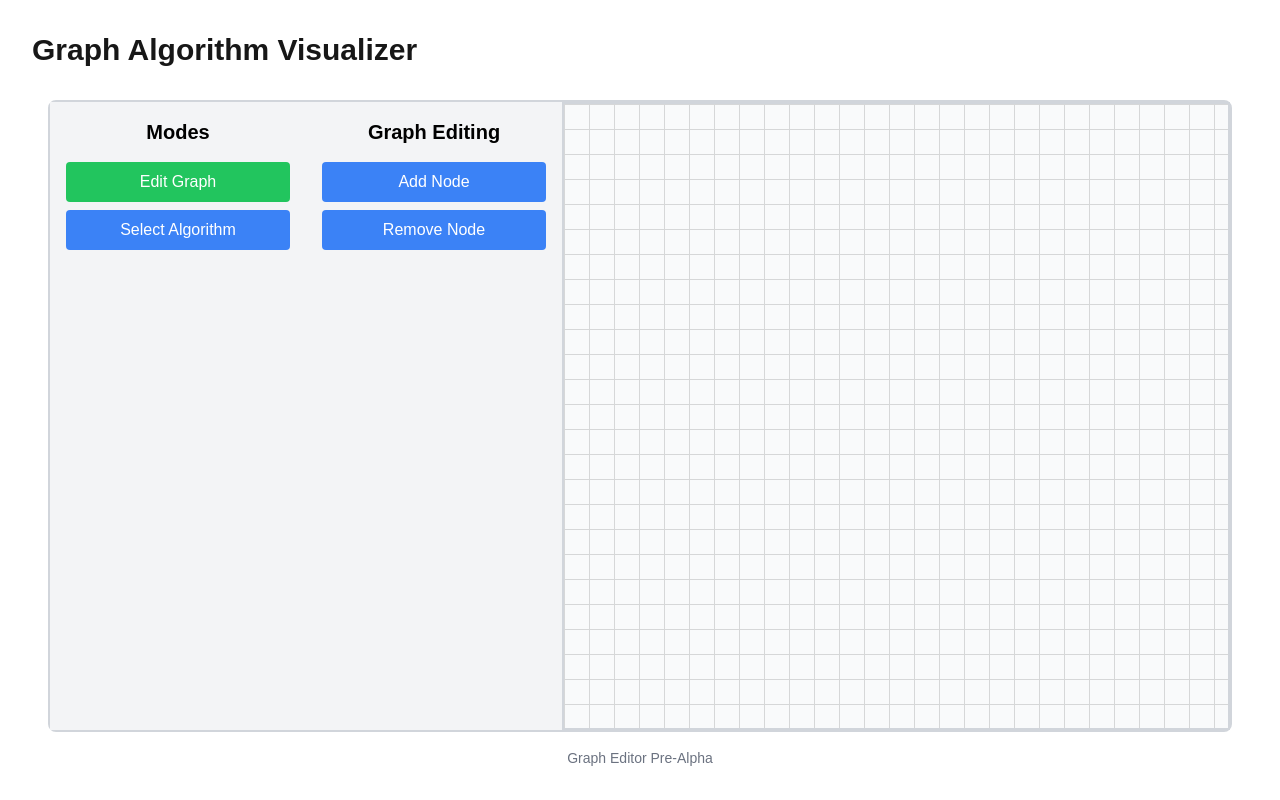
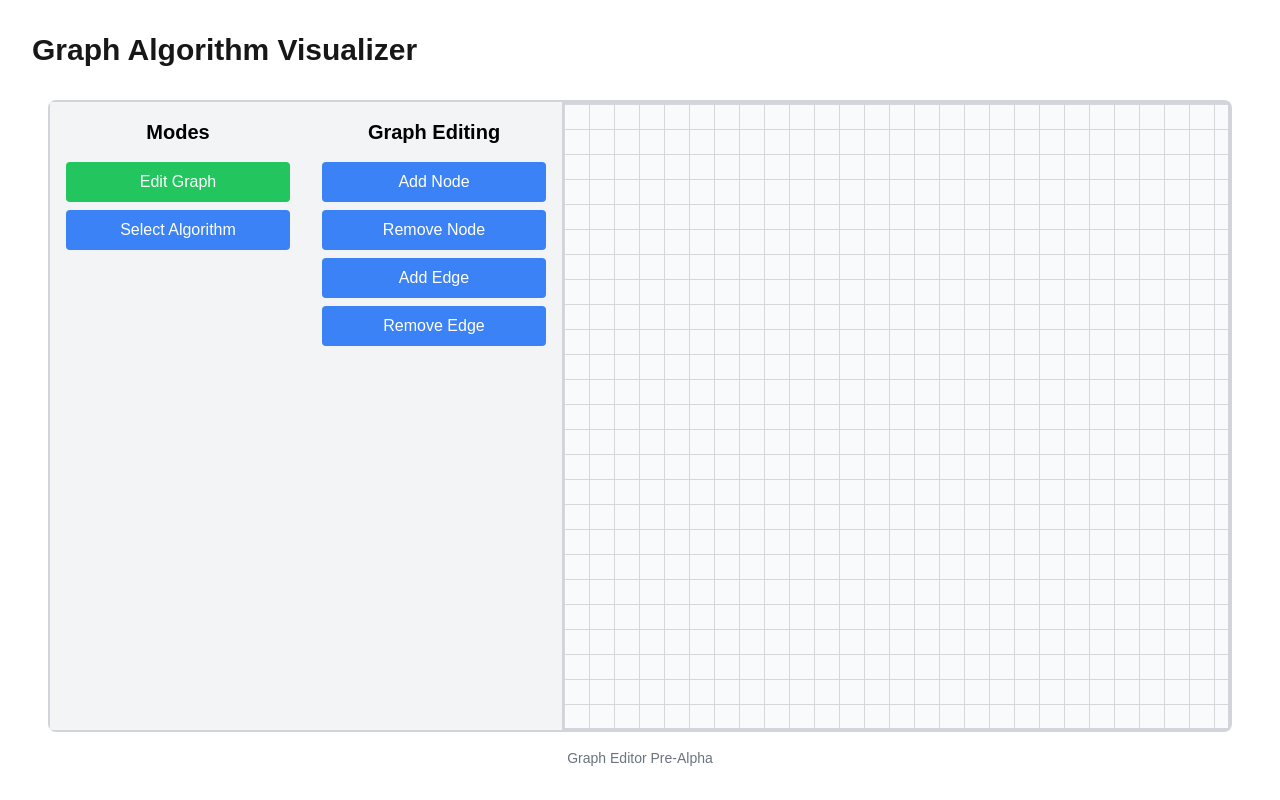
Before and after one commit to ALE-WET/graph-algorithm-visualizer, a Next.js app: page / in a window 1280 px wide. Built offline with nearby package versions, Linux system fonts and the light colour scheme.

Commit message:
added basic edge logic, missing rendering of the edges

```diff
--- a/app/components/GraphEditor.jsx
+++ b/app/components/GraphEditor.jsx
@@ -7,11 +7,16 @@ import ModeSelector from './ModeSelector';
 import GraphEditorControls from './GraphEditorControls.jsx';
 import AlgorithmControls from './AlgorithmControls';
 
+const CANVAS_SIZE = 100000; // Extremely large canvas size
+const INITIAL_OFFSET = CANVAS_SIZE / 2; // Center the initial view
+
 const GraphEditor = () => {
     // Mode and interaction states
     const [mode, setMode] = useState('edit');
     const [isAddingNodes, setIsAddingNodes] = useState(false);
     const [isRemovingNodes, setIsRemovingNodes] = useState(false);
+    const [isAddingEdge, setIsAddingEdge] = useState(false);
+    const [isRemovingEdge, setIsRemovingEdge] = useState(false);
 
     // Graph management hooks from context
     const {
@@ -19,11 +24,18 @@ const GraphEditor = () => {
         edges,
         addNode,
         removeNode,
-        updateNodePosition
+        updateNodePosition,
+        selectNodeForEdge,
+        selectedNodeForEdge,
+        resetEdgeSelection
     } = useGraph();
 
     // Canvas interaction states
-    const [canvasOffset, setCanvasOffset] = useState({ x: 0, y: 0 });
+    const [canvasOffset, setCanvasOffset] = useState({
+        x: -INITIAL_OFFSET,
+        y: -INITIAL_OFFSET
+    });
+
     const [isDraggingCanvas, setIsDraggingCanvas] = useState(false);
     const [lastMousePosition, setLastMousePosition] = useState({ x: 0, y: 0 });
     const [isDraggingNode, setIsDraggingNode] = useState(null);
@@ -86,6 +98,12 @@ const GraphEditor = () => {
         });
     };
 
+    const handleNodeSelect = (node) => {
+        if (isAddingEdge) {
+            selectNodeForEdge(node.id);
+        }
+    };
+
     const handleNodeDragMove = (e) => {
         if (isDraggingNode) {
             const { x, y } = getRelativeCoordinates(e);
@@ -105,7 +123,13 @@ const GraphEditor = () => {
     useEffect(() => {
         setIsAddingNodes(false);
         setIsRemovingNodes(false);
+        setIsAddingEdge(false);
+        setIsRemovingEdge(false);
     }, [mode]);
+
+    useEffect(() => {
+        resetEdgeSelection();
+    }, [mode, isAddingEdge]);
 
     return (
         <div
@@ -131,13 +155,32 @@ const GraphEditor = () => {
                 <GraphEditorControls
                     isAddingNodes={isAddingNodes}
                     isRemovingNodes={isRemovingNodes}
+                    isRemovingEdge={isRemovingEdge}
+                    isAddingEdge={isAddingEdge}
+
                     onToggleAddNodes={() => {
                         setIsAddingNodes(!isAddingNodes);
                         setIsRemovingNodes(false);
+                        setIsAddingEdge(false);
+                        setIsRemovingEdge(false);
                     }}
                     onToggleRemoveNodes={() => {
                         setIsRemovingNodes(!isRemovingNodes);
                         setIsAddingNodes(false);
+                        setIsAddingEdge(false);
+                        setIsRemovingEdge(false);
+                    }}
+                    onToggleAddEdge={() => {
+                        setIsAddingEdge(!isAddingEdge);
+                        setIsAddingNodes(false);
+                        setIsRemovingEdge(false);
+                        setIsRemovingNodes(false);
+                    }}
+                    onToggleRemoveEdge={() => {
+                        setIsRemovingEdge(!isRemovingEdge);
+                        setIsAddingEdge(false);
+                        setIsRemovingNodes(false);
+                        setIsRemovingNodes(false);
                     }}
                 />
             )}
@@ -162,12 +205,12 @@ const GraphEditor = () => {
                 >
                     {/* Infinite Background Grid */}
                     <div
-                        className="absolute inset-0 opacity-20 bg-repeat"
+                        className="absolute opacity-20 bg-repeat"
                         style={{
                             backgroundImage: 'linear-gradient(to right, #4f4f4f 1px, transparent 1px), linear-gradient(to bottom, #4f4f4f 1px, transparent 1px)',
                             backgroundSize: '25px 25px',
-                            width: '2000px',
-                            height: '2000px',
+                            width: `${CANVAS_SIZE}px`,
+                            height: `${CANVAS_SIZE}px`,
                             position: 'absolute',
                             top: 0,
                             left: 0,
@@ -186,14 +229,13 @@ const GraphEditor = () => {
                         {nodes.map(node => (
                             <Node
                                 key={node.id}
-                                node={{
-                                    ...node,
-                                    x: node.x,
-                                    y: node.y
-                                }}
+                                node={{ ...node, x: node.x, y: node.y }}
                                 onDragStart={handleNodeDragStart}
                                 isRemovingMode={isRemovingNodes}
                                 onRemove={() => removeNode(node.id)}
+                                isAddingEdge={isAddingEdge}
+                                isSelectedForEdge={selectedNodeForEdge === node.id}
+                                onSelect={() => handleNodeSelect(node)}
                             />
                         ))}
                     </div>
--- a/app/components/GraphEditorControls.jsx
+++ b/app/components/GraphEditorControls.jsx
@@ -3,8 +3,12 @@ import React from 'react';
 const GraphEditorControls = ({
     isAddingNodes,
     isRemovingNodes,
+    isAddingEdge,
+    isRemovingEdge,
     onToggleAddNodes,
-    onToggleRemoveNodes
+    onToggleRemoveNodes,
+    onToggleAddEdge,
+    onToggleRemoveEdge
 }) => {
     return (
         <div className="w-64 bg-gray-100 h-full p-4">
@@ -30,6 +34,26 @@ const GraphEditorControls = ({
                 >
                     {isRemovingNodes ? 'Stop Removing' : 'Remove Node'}
                 </button>
+                <button
+                    onClick={onToggleAddEdge}
+                    className={`w-full px-4 py-2 rounded transition-colors ${
+                        isAddingEdge
+                        ? 'bg-green-500 text-white'
+                        : 'bg-blue-500 text-white hover:bg-blue-600'
+                    }`}
+                >
+                    {isAddingEdge ? 'Stop Adding Edge' : 'Add Edge'}
+                </button>
+                <button
+                    onClick={onToggleRemoveEdge}
+                    className={`w-full px-4 py-2 rounded transition-colors ${
+                        isRemovingEdge
+                        ? 'bg-red-500 text-white'
+                        : 'bg-blue-500 text-white hover:bg-blue-600'
+                    }`}
+                >
+                    {isRemovingEdge ? 'Stop Removing Edge' : 'Remove Edge'}
+                </button>
             </div>
         </div>
     );
--- a/app/components/Node.jsx
+++ b/app/components/Node.jsx
@@ -1,10 +1,22 @@
 import React from 'react';
 
-const Node = ({ node, onDragStart, isRemovingMode, onRemove }) => {
+const Node = ({
+  node,
+  onDragStart,
+  isRemovingMode,
+  onRemove,
+  isAddingEdge,
+  isRemovingEdge,
+  isSelectedForEdge,
+  onSelect
+}) => {
   const handleMouseDown = (e) => {
     if (isRemovingMode) {
       // If in remove mode, trigger node removal
       onRemove();
+    } else if (isAddingEdge || isRemovingEdge) {
+      // If in edge mode, select node
+      onSelect();
     } else {
       // Otherwise, initiate drag
       onDragStart(e, node);
@@ -19,7 +31,11 @@ const Node = ({ node, onDragStart, isRemovingMode, onRemove }) => {
       className={`absolute w-10 h-10 rounded-full cursor-move select-none text-black flex items-center justify-center ${
         isRemovingMode
           ? 'bg-red-500 hover:bg-red-600'
-          : 'bg-blue-500 hover:bg-blue-600'
+          : isAddingEdge || isRemovingEdge
+            ? (isSelectedForEdge
+              ? 'bg-green-500'
+              : 'bg-blue-500 hover:bg-blue-600')
+            : 'bg-blue-500 hover:bg-blue-600'
       }`}
       style={{
         left: `${node.x}px`,
--- a/app/contexts/GraphContext.jsx
+++ b/app/contexts/GraphContext.jsx
@@ -7,6 +7,10 @@ export const GraphProvider = ({ children }) => {
   const [edges, setEdges] = useState([]);
   const [selectedAlgorithm, setSelectedAlgorithm] = useState(null);
   const [idCounter, setIdCounter] = useState(0);
+  const [edgeIdCounter, setEdgeIdCounter] = useState(0);
+
+  // New state for edge selection
+  const [selectedNodeForEdge, setSelectedNodeForEdge] = useState(null);
 
   const addNode = (x, y) => {
     const newNode = {
@@ -16,6 +20,39 @@ export const GraphProvider = ({ children }) => {
     };
     setIdCounter(prev => prev + 1);
     setNodes(prev => [...prev, newNode]);
+    return newNode.id;
+  };
+
+  const addEdge = (fromNodeId, toNodeId) => {
+    // Prevent adding an edge to the same node
+    if (fromNodeId === toNodeId) return;
+
+    // Check if the edge already exists
+    const edgeExists = edges.some(
+      edge => (edge.from === fromNodeId && edge.to === toNodeId)
+    );
+
+    if (!edgeExists) {
+      const newEdge = {
+        id: `edge-${edgeIdCounter}`,
+        from: fromNodeId,
+        to: toNodeId
+      };
+      setEdgeIdCounter(prev => prev + 1);
+      setEdges(prev => [...prev, newEdge]);
+    }
+  };
+
+  const removeEdge = (edgeId) => {
+    setEdges(prev => prev.filter(edge => edge.id !== edgeId));
+  };
+
+  const removeEdgeByNodes = (fromNodeId, toNodeId) => {
+    setEdges(prev =>
+      prev.filter(edge =>
+        !(edge.from === fromNodeId && edge.to === toNodeId)
+      )
+    );
   };
 
   const removeNode = (nodeId) => {
@@ -38,15 +75,42 @@ export const GraphProvider = ({ children }) => {
     );
   };
 
+  // New method to handle node selection for edge creation
+  const selectNodeForEdge = (nodeId) => {
+    if (selectedNodeForEdge === null) {
+      // First node selected
+      setSelectedNodeForEdge(nodeId);
+    } else {
+      // Second node selected, create edge
+      addEdge(selectedNodeForEdge, nodeId);
+      // Reset selected node
+      setSelectedNodeForEdge(null);
+    }
+  };
+
+  // Reset edge selection
+  const resetEdgeSelection = () => {
+    setSelectedNodeForEdge(null);
+  };
+
+
+  console.log(edges)
+
   return (
     <GraphContext.Provider value={{
       nodes,
       edges,
       selectedAlgorithm,
       setSelectedAlgorithm,
+      selectedNodeForEdge,
       addNode,
       removeNode,
-      updateNodePosition
+      updateNodePosition,
+      addEdge,
+      removeEdge,
+      removeEdgeByNodes,
+      selectNodeForEdge,
+      resetEdgeSelection
     }}>
       {children}
     </GraphContext.Provider>
--- a/app/page.jsx
+++ b/app/page.jsx
@@ -18,11 +18,6 @@ export default function Home() {
           <div className="border-2 border-gray-300 rounded-lg">
             <GraphEditor />
           </div>
-
-          {/* Algorithm Controls */}
-          {/* <div className="bg-gray-100 rounded-lg">
-            <AlgorithmControls />
-          </div> */}
         </main>
 
         <footer className="text-center text-sm text-gray-500">
```
